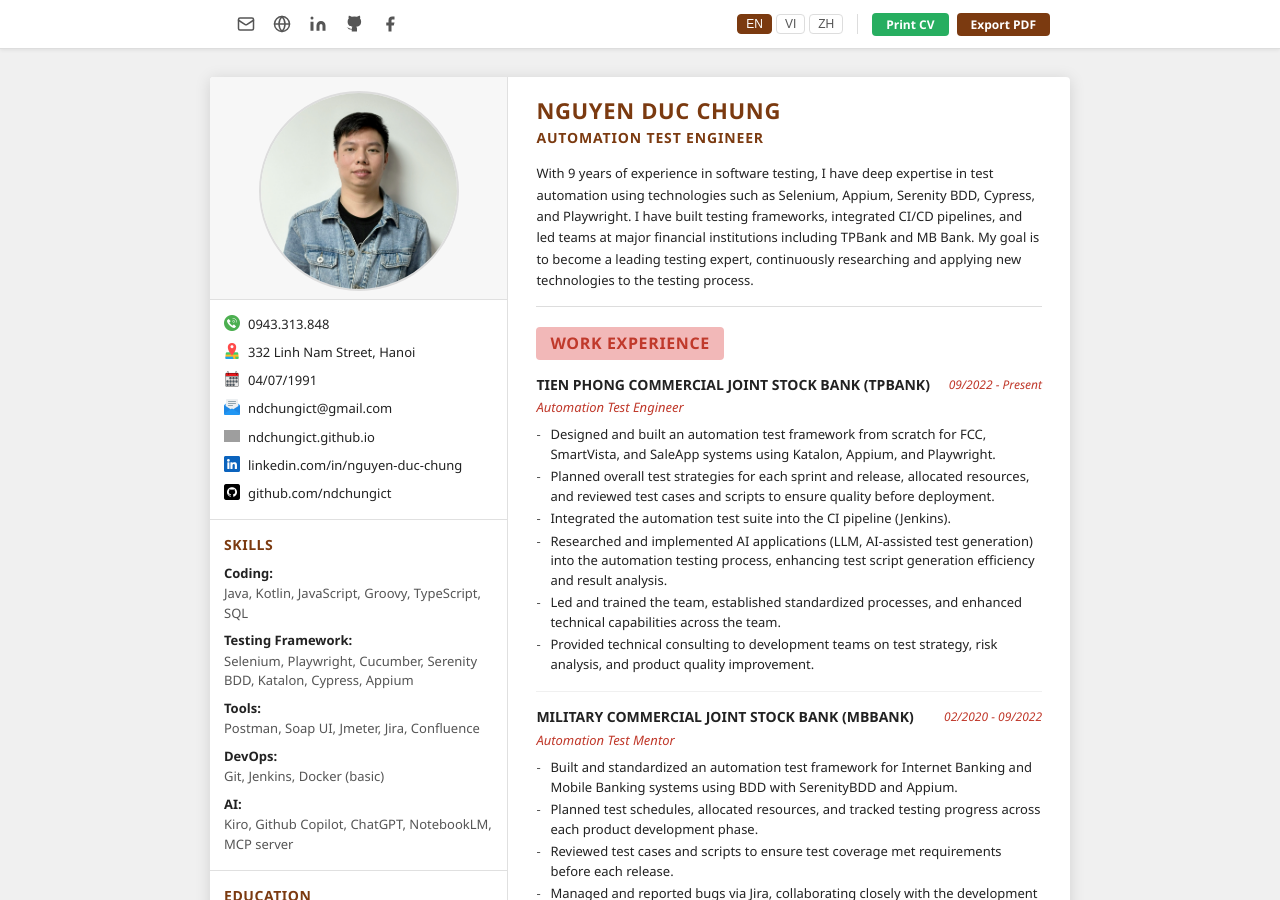
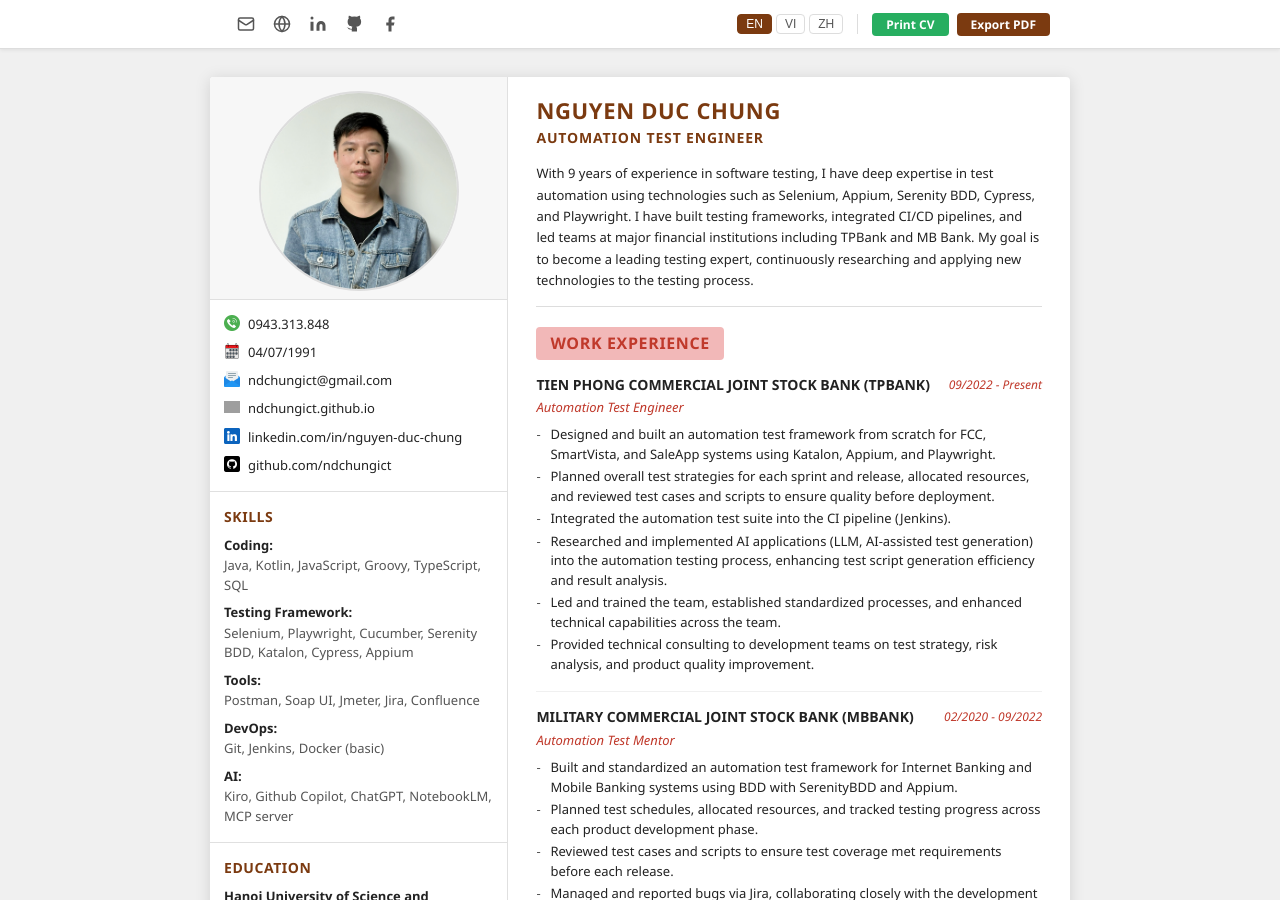
Before and after one commit to ndchungict/cv, a Jekyll site: the page built from index.html, in a window 1280 px wide and 900 px high. Built offline with Jekyll 4.4.1, drawn with Linux system fonts in a browser that asks for light colours; some of the changed lines change nothing that is shown; grey boxes are pictures that could not be loaded.

Commit message:
disable address

```diff
--- a/_data/profile.yml
+++ b/_data/profile.yml
@@ -12,7 +12,7 @@
   name_latin: "Nguyen-Duc-Chung"
   title: "Automation Test Engineer"
   summary: "Với 9 năm kinh nghiệm trong lĩnh vực kiểm thử phần mềm, tôi có chuyên môn sâu về kiểm thử tự động với các công nghệ như Selenium, Appium, Serenity BDD, Cypress và Playwright. Tôi đã từng xây dựng framework kiểm thử, tích hợp CI/CD và dẫn dắt nhóm tại các tổ chức tài chính lớn như TPBank và MB Bank. Mục tiêu của tôi là trở thành một chuyên gia kiểm thử hàng đầu, không ngừng nghiên cứu và áp dụng công nghệ mới vào quy trình kiểm thử."
-  address: "Ngõ 332, Đường Lĩnh Nam, Hà Nội"
+
   hobbies:
     - icon: "🔬"
       name: "Nghiên cứu công nghệ mới"
--- a/_layouts/home.html
+++ b/_layouts/home.html
@@ -83,6 +83,7 @@
         <span>{{ site.data.profile.phone }}</span>
       </div>
       {% endif %}
+      {% comment %}
       {% if profile_data.address %}
       <div class="contact-item">
         <span class="contact-icon" aria-hidden="true">
@@ -91,6 +92,7 @@
         <span id="profile-address">{{ profile_data.address }}</span>
       </div>
       {% endif %}
+      {% endcomment %}
       {% if site.data.profile.dob %}
       <div class="contact-item">
         <span class="contact-icon" aria-hidden="true">
```
